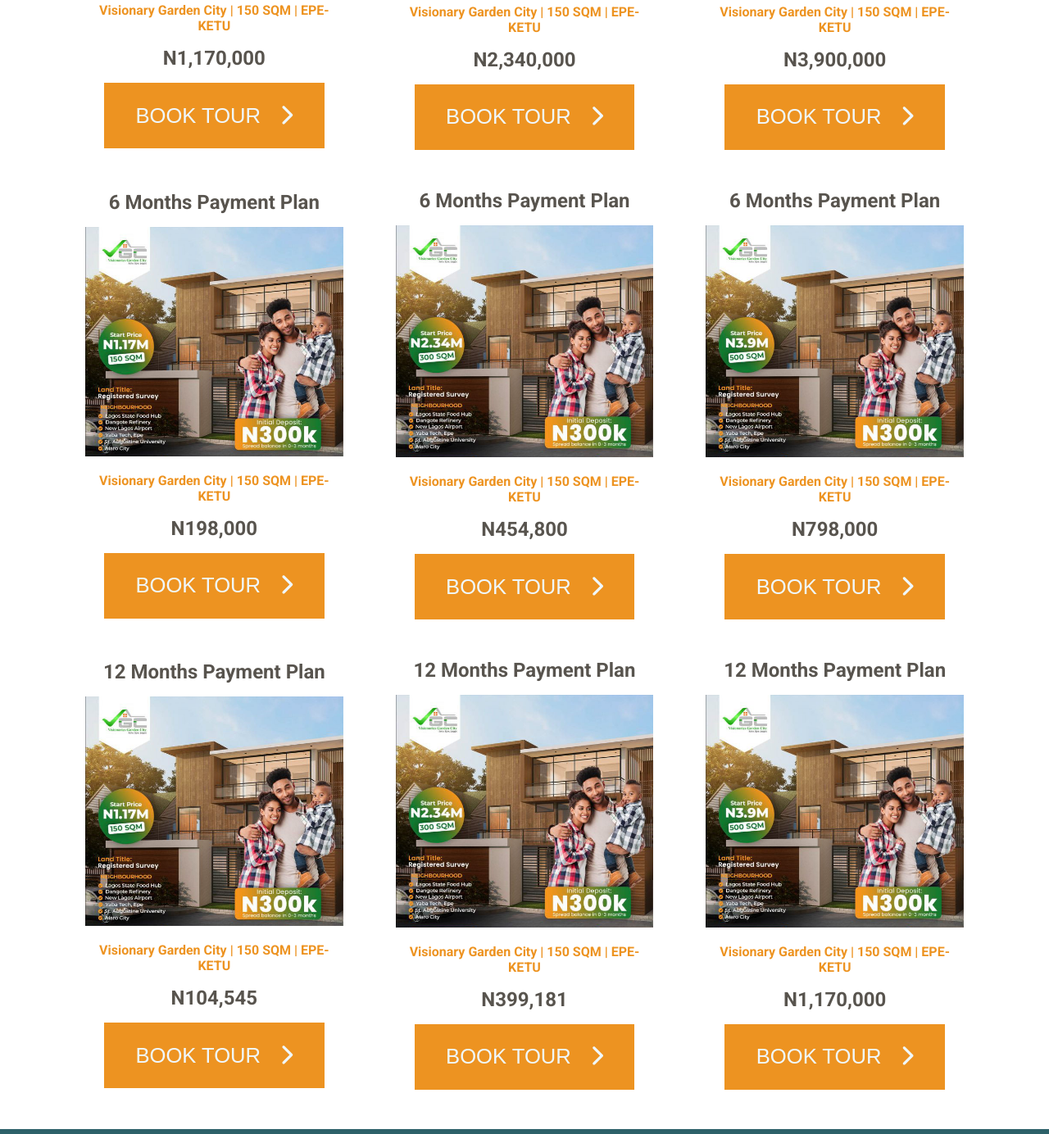
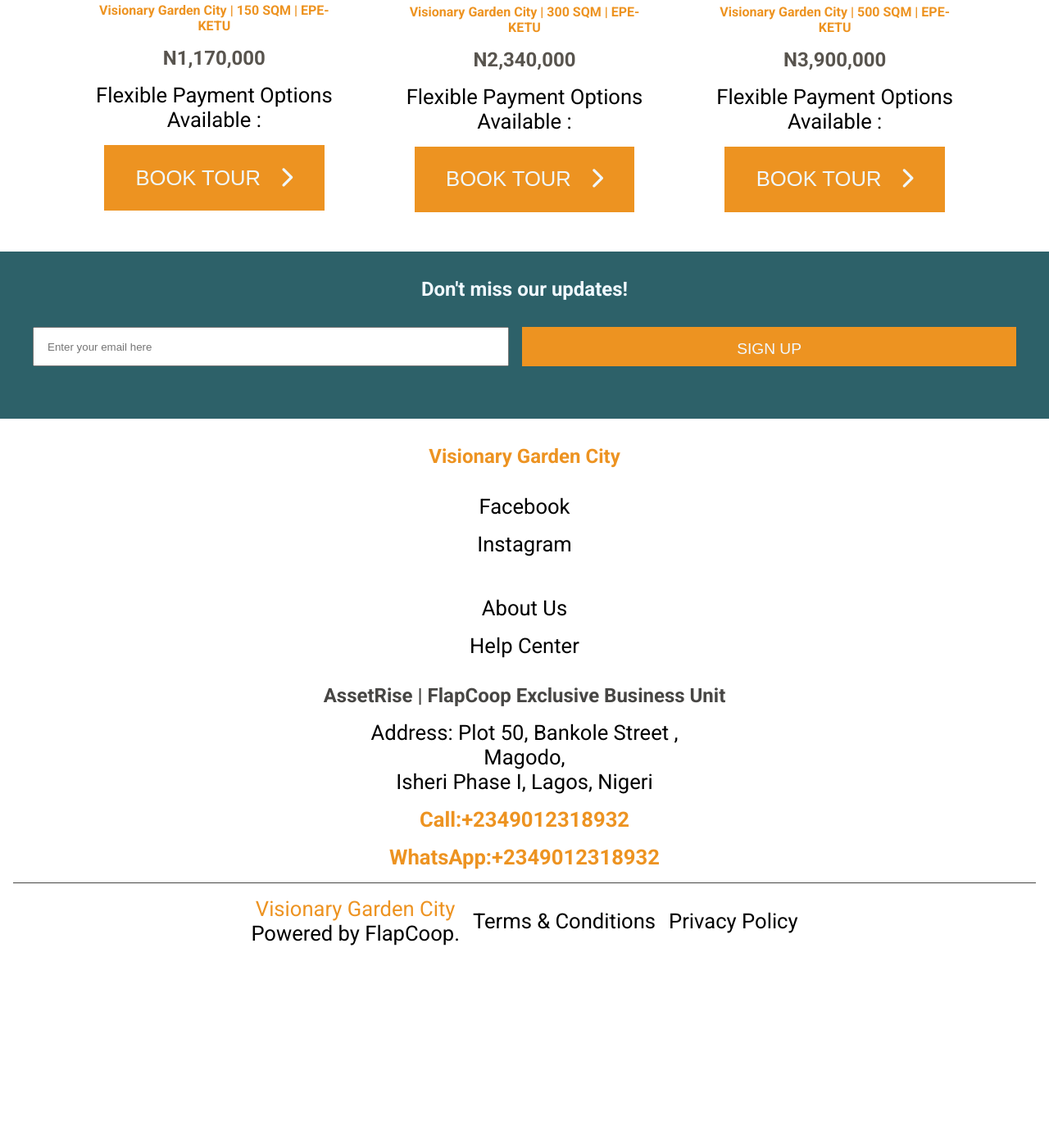
Before and after one commit to Sesughter01/visionariesgardenscity.com.ng, a plain HTML site: page index.html in a window 1280 px wide. Shown: the part 4296-5680 px from the top of the page at 82% size. After the commit the page ends 5482 px from the top, so only its background shows below. Drawn offline with Linux system fonts and the light colour scheme; files whose address does not match are found by name.

Commit message:
making final corrections

```diff
--- a/index.html
+++ b/index.html
@@ -209,6 +209,7 @@
 
                 <h4>Visionary Garden City | 150 SQM | EPE-KETU</h4>
                 <h2>N1,170,000</h2>
+                <p>Flexible Payment Options Available : </p>
                 <div class="book_tour" >
                     <button class="btn btn_tour"> BOOK TOUR <i class="fa fa-chevron-right" aria-hidden="true"></i></button>
                  </div>
@@ -217,8 +218,9 @@
                 <h2>Outright Payment</h2>
                 <img src="assets/images/WEB-VGC-300-SQM-600x600.png" alt="" class="plan_info_img">
 
-                <h4>Visionary Garden City | 150 SQM | EPE-KETU</h4>
+                <h4>Visionary Garden City | 300 SQM | EPE-KETU</h4>
                 <h2>N2,340,000</h2>
+                <p>Flexible Payment Options Available : </p>
                 <div class="book_tour" >
                     <button class="btn btn_tour"> BOOK TOUR <i class="fa fa-chevron-right" aria-hidden="true"></i></button>
                  </div>
@@ -227,72 +229,14 @@
                 <h2>Outright Payment</h2>
                 <img src="assets/images/WEB-VGC-500-SQM-600x600.png" alt="" class="plan_info_img">
 
-                <h4>Visionary Garden City | 150 SQM | EPE-KETU</h4>
+                <h4>Visionary Garden City | 500 SQM | EPE-KETU</h4>
                 <h2>N3,900,000</h2>
+                <p>Flexible Payment Options Available : </p>
                 <div class="book_tour" >
                     <button class="btn btn_tour"> BOOK TOUR <i class="fa fa-chevron-right" aria-hidden="true"></i></button>
                  </div>
             </div>
-            <div class="plan_info_img_container">
-                <h2>6 Months Payment Plan</h2>
-                <img src="assets/images/WEB-VGC-150-SQM-600x600.png" alt="" class="plan_info_img">
 
-                <h4>Visionary Garden City | 150 SQM | EPE-KETU</h4>
-                <h2>N198,000</h2>
-                <div class="book_tour">
-                    <button class="btn btn_tour"> BOOK TOUR <i class="fa fa-chevron-right" aria-hidden="true"></i></button>
-                 </div>
-            </div>
-            <div class="plan_info_img_container">
-                <h2>6 Months Payment Plan</h2>
-                <img src="assets/images/WEB-VGC-300-SQM-600x600.png" alt="" class="plan_info_img">
-
-                <h4>Visionary Garden City | 150 SQM | EPE-KETU</h4>
-                <h2>N454,800</h2>
-                <div class="book_tour" >
-                    <button class="btn btn_tour"> BOOK TOUR <i class="fa fa-chevron-right" aria-hidden="true"></i></button>
-                 </div>
-            </div>
-            <div class="plan_info_img_container">
-                <h2>6 Months Payment Plan</h2>
-                <img src="assets/images/WEB-VGC-500-SQM-600x600.png" alt="" class="plan_info_img">
-
-                <h4>Visionary Garden City | 150 SQM | EPE-KETU</h4>
-                <h2>N798,000</h2>
-                <div class="book_tour" >
-                    <button class="btn btn_tour"> BOOK TOUR <i class="fa fa-chevron-right" aria-hidden="true"></i></button>
-                 </div>
-            </div>
-            <div class="plan_info_img_container">
-                <h2>12 Months Payment Plan</h2>
-                <img src="assets/images/WEB-VGC-150-SQM-600x600.png" alt="" class="plan_info_img">
-
-                <h4>Visionary Garden City | 150 SQM | EPE-KETU</h4>
-                <h2>N104,545</h2>
-                <div class="book_tour" >
-                    <button class="btn btn_tour"> BOOK TOUR <i class="fa fa-chevron-right" aria-hidden="true"></i></button>
-                 </div>
-            </div>
-            <div class="plan_info_img_container">
-                <h2>12 Months Payment Plan</h2>
-                <img src="assets/images/WEB-VGC-300-SQM-600x600.png" alt="" class="plan_info_img">
-
-                <h4>Visionary Garden City | 150 SQM | EPE-KETU</h4>
-                <h2>N399,181</h2>
-                <div class="book_tour" >
-                    <button class="btn btn_tour"> BOOK TOUR <i class="fa fa-chevron-right" aria-hidden="true"></i></button>
-                 </div>
-            </div>
-            <div class="plan_info_img_container">
-                <h2>12 Months Payment Plan</h2>
-                <img src="assets/images/WEB-VGC-500-SQM-600x600.png" alt="" class="plan_info_img">
-
-
-                <h4>Visionary Garden City | 150 SQM | EPE-KETU</h4>
-                <h2>N1,170,000</h2>
-                <div class="book_tour" >
-                    <button class="btn btn_tour"> BOOK TOUR <i class="fa fa-chevron-right" aria-hidden="true"></i></button>
-                 </div>
             </div>
          </section>
          <!-- SECTION 7 : SIGNUP NEWSLETTER  -->
```
